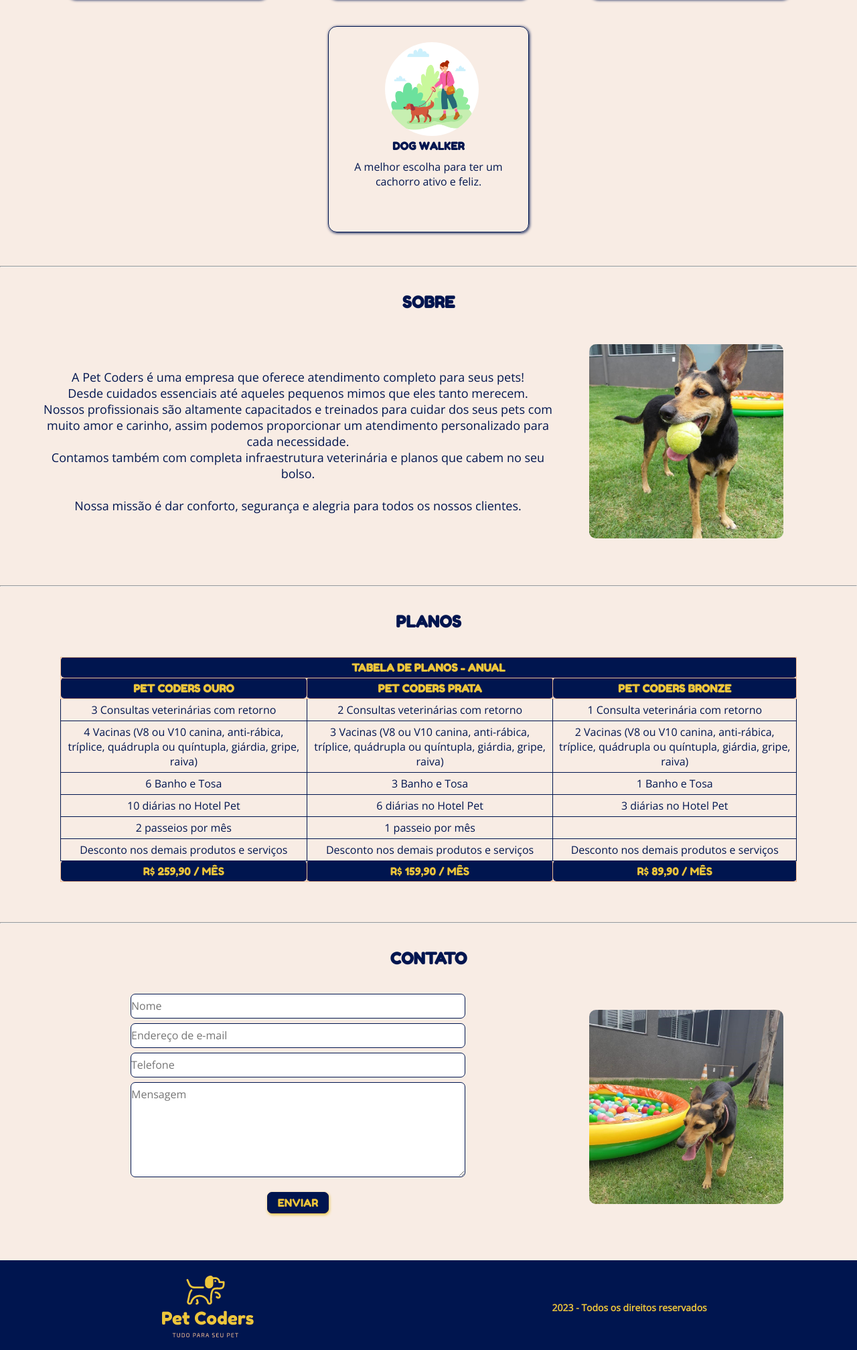
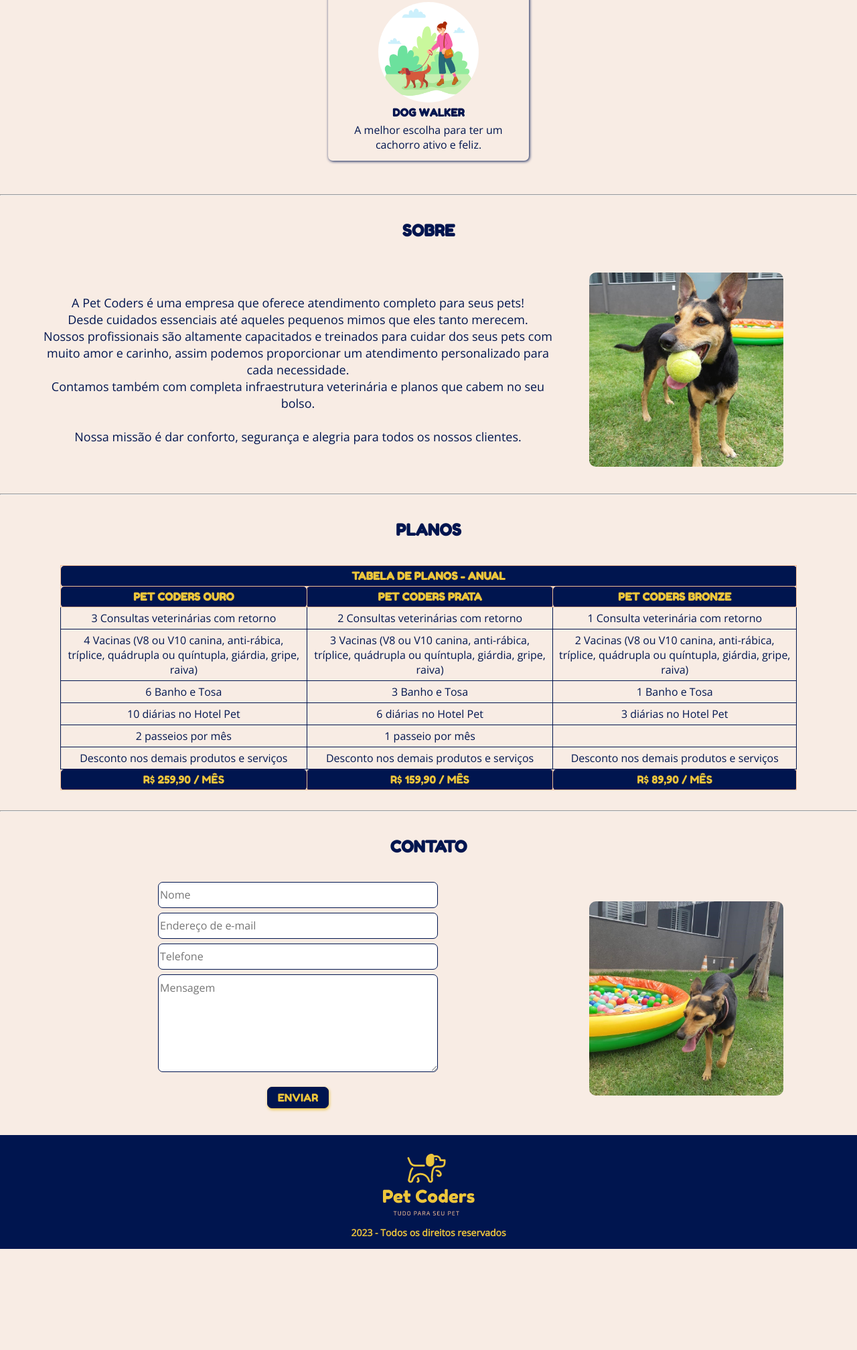
Before and after one commit to alinemizumukai/santander-coders-pet-coders-site, a plain HTML site: page index.html in a window 1280 px wide. Shown: the part 692-2708 px from the top of the page at 67% size. After the commit the page ends 2557 px from the top, so only its background shows below. Drawn offline with nearby package versions, Linux system fonts and the light colour scheme.

Commit message:
Revisando css

```diff
--- a/css/style.css
+++ b/css/style.css
@@ -1,12 +1,7 @@
 * {
     margin: 0 auto;
-    padding: 0;
     box-sizing: border-box;
     font-family: 'Open Sans', sans-serif;
-}
-
-html {
-    margin: 0px;
 }
 
 body {
@@ -16,8 +11,6 @@
 }
 
 header {
-    width: 100%;
-    height: auto;
     padding: 20px;
     display: flex;
     flex-direction: column;
@@ -45,8 +38,11 @@
 }
 
 .imagem-menu img{
-    padding: 20px;
     width: 250px;
+}
+
+.content section{
+    margin: 30px;
 }
 
 .content h2 {
@@ -54,13 +50,7 @@
     text-transform: uppercase;
     font-family: 'Fredoka One', cursive;
     line-height: 45px;
-    color: #00154f;
 }
-
-.content section{
-    margin: 30px;
-}
-
 
 .cards{
     text-align: center;
@@ -71,22 +61,15 @@
 
 .card{
     width: 300px;
-    height: 300px;
-    border: 1px solid #00154f;
     padding: 13px;
-    border-radius: 13px;
+    border-radius: 7px;
     margin: 20px;
-    display: inline-table;
-    position: relative;
     box-shadow: 1px 1px 4px #00154f;
-
 }
 
 .img-card, .img-card img{
-    width: 150px;
     height: 150px;
     border-radius: 50%;
-    padding: 5px;
 }
 
 .title-card{
@@ -95,27 +78,19 @@
     padding: 5px;
 }
 
-.description-card{
-    overflow: auto;
-    height: 100px;
-    padding: 5px;
-}
-
 .conteudo-secao {
+    display: flex;
+    align-items: center;
     text-align: center;
-    display: flex;
-    justify-content: space-around;
-    align-items: center;
-    padding: 30px;
+    margin: 30px;
 }
 
 .descricao-sobre{
-    width: 800px;
-    height: auto;
+    line-height: 25px;
     font-size: 18px;
 }
 
-.imagem-sobre{
+.imagem-secao{
     width: 25%;
     margin: 10px 50px;
     border-radius: 10px;
@@ -123,8 +98,6 @@
 
 #tabela{
     width: calc(100% - 60px);
-    margin: auto;
-    text-align: center;
     border-collapse: collapse;
     border-radius: 5px;
 }
@@ -141,7 +114,6 @@
     font-size: 16px;
 }
 
-
 #tabela tbody tr td{
     border: 1px solid #00154f;
 }
@@ -152,10 +124,8 @@
 }
 
 .form input, .form textarea{
-    width: 500px;
-    background: #FFFFFF;
+    width: calc(100% - 60px);
     border: 1px solid #00154f;
-    box-sizing: border-box;
     border-radius: 7px;
     font-size: 16px;
     line-height: 35px;
@@ -167,11 +137,12 @@
     color: #edc53b;
     background-color: #00154f;
     border: 1px solid #00154f;
+    box-shadow: 1px 2px 4px #edc53b;
     border-radius: 7px;
     text-transform: uppercase;
     font-family: 'Fredoka One', cursive;
     font-size: 16px;
-    box-shadow: 1px 2px 4px #edc53b;
+
     cursor: pointer;
     padding: 5px 15px;
 }
@@ -179,20 +150,16 @@
 .form .btn:hover{
     color: #00154f;
     background-color: #edc53b;
+    border: 1px solid #edc53b;
     box-shadow: 1px 2px 4px #00154f;
 }
 
 footer {
     display: flex;
-    width: 100%;
-    padding: 10px;
+    flex-direction: column;
+    padding: 15px;
     background-color: #00154f;
-    font-family: 'Fredoka One', cursive;
     font-size: 14px;
     font-weight: bold;
     color: #edc53b;
 }
-
-footer div{
-    align-content: center;
-}
--- a/index.html
+++ b/index.html
@@ -5,21 +5,16 @@
     <meta charset="UTF-8">
     <meta http-equiv="X-UA-Compatible" content="IE=edge">
     <meta name="viewport" content="width=device-width, initial-scale=1.0">
-
     <link rel="stylesheet" href="css/style.css">
-
     <link rel="preconnect" href="https://fonts.googleapis.com">
     <link rel="preconnect" href="https://fonts.gstatic.com" crossorigin>
     <link href="https://fonts.googleapis.com/css2?family=Fredoka+One&family=Open+Sans:wght@300&display=swap"
         rel="stylesheet">
-
     <link rel="shortcut icon" type="image/png" href="assets/images/logo-icon-blue.ico">
     <title>Pet Coders | Tudo para seu pet</title>
-
 </head>
 
 <body>
-
     <header>
         <div>
             <ul class="menu">
@@ -44,13 +39,9 @@
             <img src="assets/images/logo.png" alt="Logo Pet Coders" title="Pet Coders - Tudo para seu pet" />
         </div>
     </header>
-
-
     <div class="content">
         <section id="servicos">
-
             <h2>Serviços</h2>
-
             <div class="cards">
                 <div class="card">
                     <div class="img-card">
@@ -61,7 +52,6 @@
                         Clinica veterinária 24h, Exames, Cirurgias, Especialidades, Internação e Emergência.
                     </div>
                 </div>
-
                 <div class="card">
                     <div class="img-card">
                         <img src="assets/images/pet-bath.jpg" alt="Banho e tosa">
@@ -71,7 +61,6 @@
                         Equipe especializada em banho e tosa, pronta para atender com qualidade e amor.
                     </div>
                 </div>
-
                 <div class="card">
                     <div class="img-card">
                         <img src="assets/images/day-care.jpg" alt="Day-care e Hotel">
@@ -81,7 +70,6 @@
                         Deixa que nós cuidamos (e cansamos) eles sempre que você precisar.
                     </div>
                 </div>
-
                 <div class="card">
                     <div class="img-card">
                         <img src="assets/images/dog-walker.jpg" alt="Dog walker">
@@ -91,38 +79,27 @@
                         A melhor escolha para ter um cachorro ativo e feliz.
                     </div>
                 </div>
-
             </div>
-
         </section>
-
         <hr>
-
         <section id="sobre">
-
             <h2>Sobre</h2>
-
             <div class="conteudo-secao">
                 <div class="descricao-sobre">
                     A Pet Coders é uma empresa que oferece atendimento completo para seus pets!<br>
                     Desde cuidados essenciais até aqueles pequenos mimos que eles tanto merecem.<br>
                     Nossos profissionais são altamente capacitados e treinados para cuidar dos seus pets com muito
-                        amor e carinho, assim podemos proporcionar um atendimento personalizado para cada necessidade.<br>
+                    amor e carinho, assim podemos proporcionar um atendimento personalizado para cada necessidade.<br>
                     Contamos também com completa infraestrutura veterinária e planos que cabem no seu bolso.<br>
                     <br>
                     Nossa missão é dar conforto, segurança e alegria para todos os nossos clientes.
                 </div>
-                <img class="imagem-sobre" src="assets/images/sobre.jpg" alt="Sobre nós">
+                <img class="imagem-secao" src="assets/images/sobre.jpg" alt="Sobre nós">
             </div>
-
         </section>
-
         <hr>
-
         <section id="planos">
-
             <h2>Planos</h2>
-
             <div class="conteudo-secao">
                 <table id="tabela">
                     <thead>
@@ -142,9 +119,12 @@
                             <td>1 Consulta veterinária com retorno</td>
                         </tr>
                         <tr>
-                            <td>4 Vacinas (V8 ou V10 canina, anti-rábica, tríplice, quádrupla ou quíntupla, giárdia, gripe, raiva)</td>
-                            <td>3 Vacinas (V8 ou V10 canina, anti-rábica, tríplice, quádrupla ou quíntupla, giárdia, gripe, raiva)</td>
-                            <td>2 Vacinas (V8 ou V10 canina, anti-rábica, tríplice, quádrupla ou quíntupla, giárdia, gripe, raiva)</td>
+                            <td>4 Vacinas (V8 ou V10 canina, anti-rábica, tríplice, quádrupla ou quíntupla, giárdia,
+                                gripe, raiva)</td>
+                            <td>3 Vacinas (V8 ou V10 canina, anti-rábica, tríplice, quádrupla ou quíntupla, giárdia,
+                                gripe, raiva)</td>
+                            <td>2 Vacinas (V8 ou V10 canina, anti-rábica, tríplice, quádrupla ou quíntupla, giárdia,
+                                gripe, raiva)</td>
                         </tr>
                         <tr>
                             <td>6 Banho e Tosa</td>
@@ -176,17 +156,11 @@
                     </tfoot>
                 </table>
             </div>
-
         </section>
-
         <hr>
-
         <section id="contato">
-
-            <h2>Contato</h2 >
-
+            <h2>Contato</h2>
             <div class="conteudo-secao">
-
                 <form class="form" action="https://formspree.io/f/mvonrzgk" method="POST">
                     <div class="group">
                         <input type="text" name="nome" placeholder="Nome" required>
@@ -202,15 +176,10 @@
                     </div>
                     <button class="btn">Enviar</button>
                 </form>
-
-                <img class="imagem-sobre" src="assets/images/contato.jpg" alt="Fale conosco">
+                <img class="imagem-secao" src="assets/images/contato.jpg" alt="Fale conosco">
             </div>
-
-
-
         </section>
     </div>
-
     <footer>
         <div>
             <img src="assets/images/logo.png" alt="Logo Pet Coders" title="Pet Coders - Tudo para seu pet" />
```
